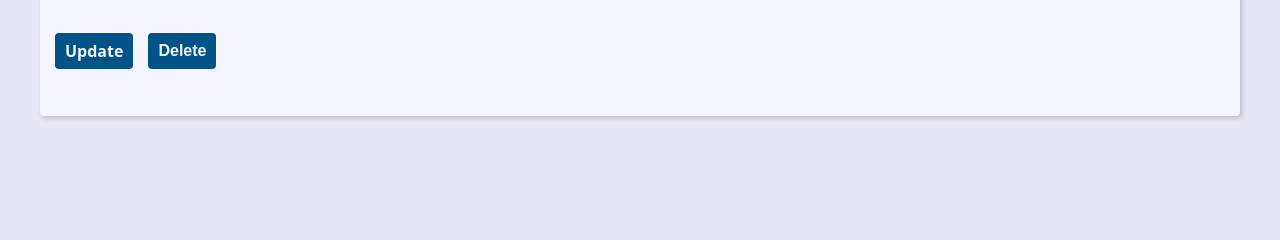
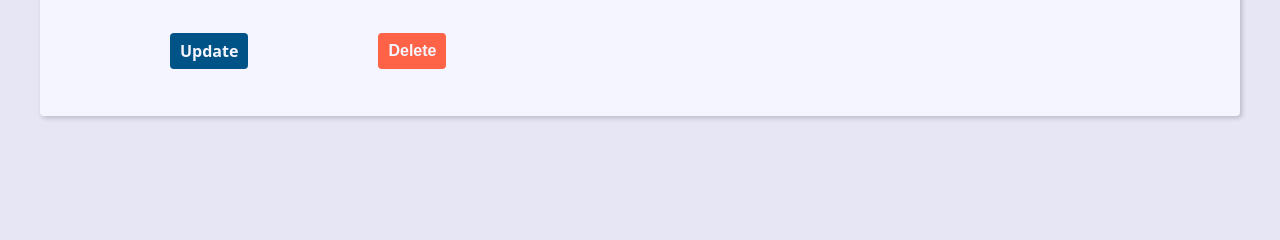
Before and after one commit to Gabriel-Maxsy/Projeto-Agenda-Django, a Django app: template contact/templates/contact/contact.html in a window 1280 px wide. Shown: the part 507-747 px from the top of the page. Run offline with Django 5.2, Linux system fonts and the light colour scheme; the template is opened without the code that fills it, so the values that code supplies are empty.

Commit message:
Melhorando css.

```diff
--- a/base_static/global/css/style.css
+++ b/base_static/global/css/style.css
@@ -326,6 +326,7 @@ svg {
   padding: 1rem;
   display: block;
   line-height: var(--small-font-size);
+  margin-left: 115px;
 }
 .btn-delete {
   background: tomato;
--- a/contact/templates/contact/contact.html
+++ b/contact/templates/contact/contact.html
@@ -21,9 +21,9 @@
 
       {% if confirmation == 'no' %}
         <input type="hidden" name="confirmation" value="yes">
-        <button class="btn btn-delete" type="submit">Confirm?</button>
+        <button class="btn btn-link btn-delete" type="submit">Confirm?</button>
       {% else %}
-        <button class="btn btn-link" type="submit">Delete</button>
+        <button class="btn btn-link btn-delete" type="submit">Delete</button>
       {% endif %}
 
     </form>
```
